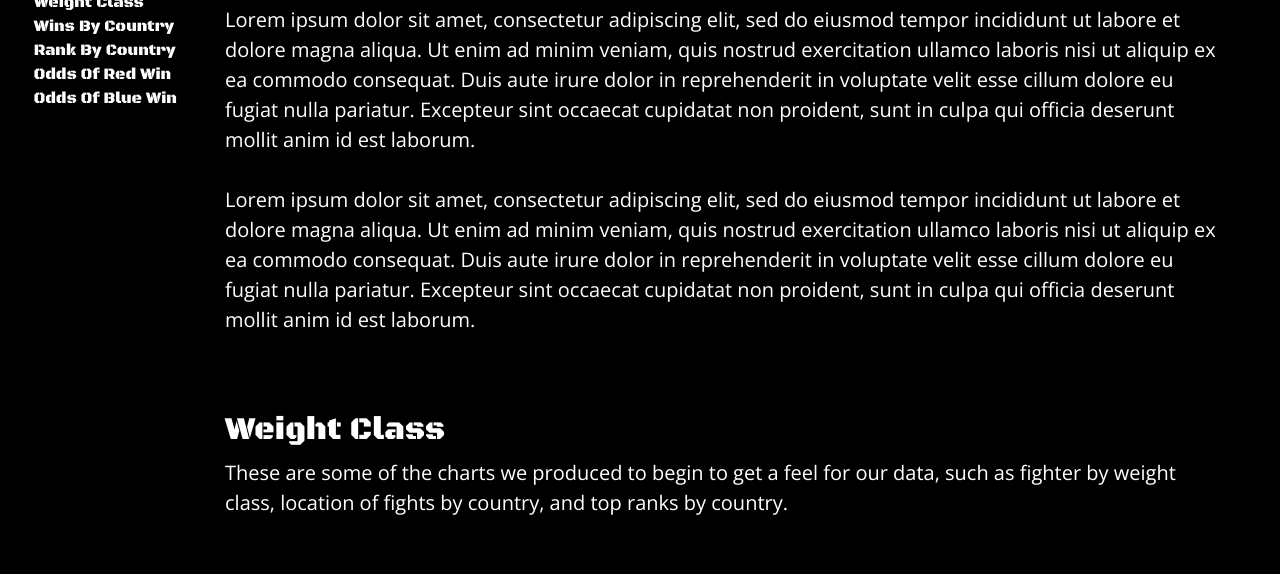
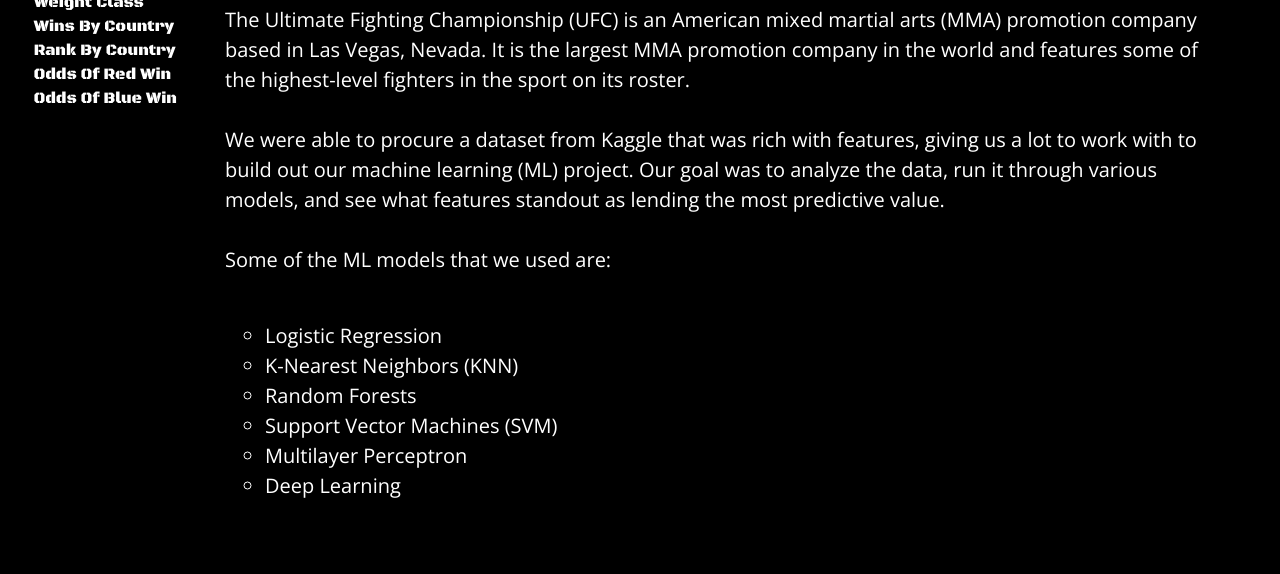
Before and after one commit to nickmangarella/ufc-predictive-model, a plain HTML site: page index.html in a window 1280 px wide. Shown: the part 350-924 px from the top of the page. Drawn offline with nearby package versions, Linux system fonts and the light colour scheme; a script that the page names is missing.

Commit message:
starting write up / about section in index.html

```diff
--- a/index.html
+++ b/index.html
@@ -19,10 +19,10 @@
 <body>
   <div id="about"></div>
 
-  <nav id="navbar" class="navbar sticky-top navbar-expand-lg navbar-custom banner">
+  <!-- <nav id="navbar" class="navbar sticky-top navbar-expand-lg navbar-custom banner">
     <img src="static/images/ufc.png" class="ufc-logo" height="50" width="50">
     <a href class="navbar-brand airy cloud" href="/">UFC Predictive Model</a>
-  </nav>
+  </nav> -->
 
   <div class="contentlist">
     <ul class="content">
@@ -54,10 +54,23 @@
     </h1>
     <h2>About</h2>
     <p>
-      Lorem ipsum dolor sit amet, consectetur adipiscing elit, sed do eiusmod tempor incididunt ut labore et dolore magna aliqua. Ut enim ad minim veniam, quis nostrud exercitation ullamco laboris nisi ut aliquip ex ea commodo consequat. Duis aute irure dolor in reprehenderit in voluptate velit esse cillum dolore eu fugiat nulla pariatur. Excepteur sint occaecat cupidatat non proident, sunt in culpa qui officia deserunt mollit anim id est laborum.
+      The Ultimate Fighting Championship (UFC) is an American mixed martial arts (MMA) promotion company based in Las Vegas, Nevada.  It is the largest MMA promotion company in the world and features some of the highest-level fighters in the sport on its roster.
       <br>
       <br>
-      Lorem ipsum dolor sit amet, consectetur adipiscing elit, sed do eiusmod tempor incididunt ut labore et dolore magna aliqua. Ut enim ad minim veniam, quis nostrud exercitation ullamco laboris nisi ut aliquip ex ea commodo consequat. Duis aute irure dolor in reprehenderit in voluptate velit esse cillum dolore eu fugiat nulla pariatur. Excepteur sint occaecat cupidatat non proident, sunt in culpa qui officia deserunt mollit anim id est laborum.
+      We were able to procure a dataset from Kaggle that was rich with features, giving us a lot to work with to build out our machine learning (ML) project.  Our goal was to analyze the data, run it through various models, and see what features standout as lending the most predictive value.
+      <br>
+      <br>
+      Some of the ML models that we used are:
+      <br>
+      <br>
+      <ul class="models">
+        <li>Logistic Regression</li>
+        <li>K-Nearest Neighbors (KNN)</li>
+        <li>Random Forests</li>
+        <li>Support Vector Machines (SVM)</li>
+        <li>Multilayer Perceptron</li>
+        <li>Deep Learning</li>
+      </ul>
     </p>
   </div>
 
--- a/static/css/style.css
+++ b/static/css/style.css
@@ -37,6 +37,16 @@
   h3 {
     font-size: 1em;
     font-family: "Black Ops One";
+    color: white;
+  }
+
+  ul.models {
+    list-style-type: circle;
+    /* margin: 0; */
+    /* margin-top: 10%; */
+    /* padding: 15%; */
+    font-family: "Open Sans";
+    font-size: 1.25em;
     color: white;
   }
 
```
